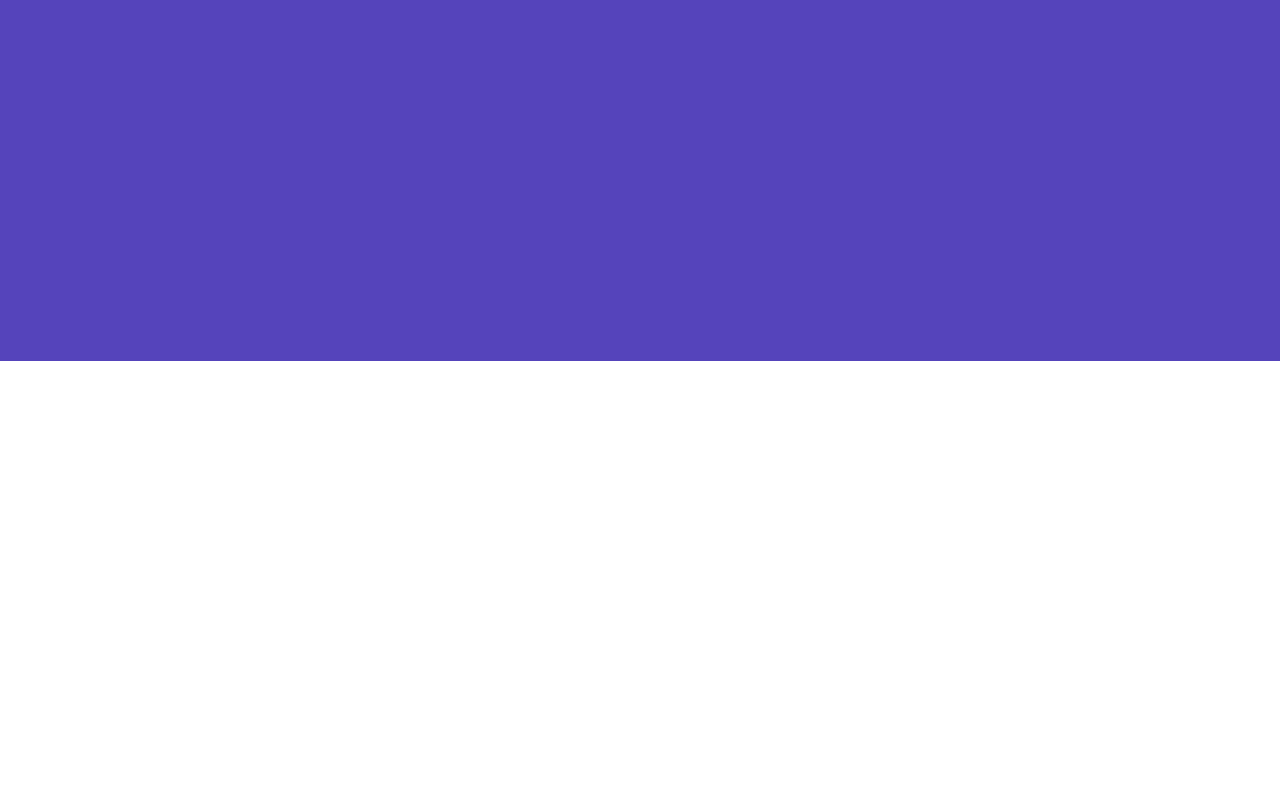
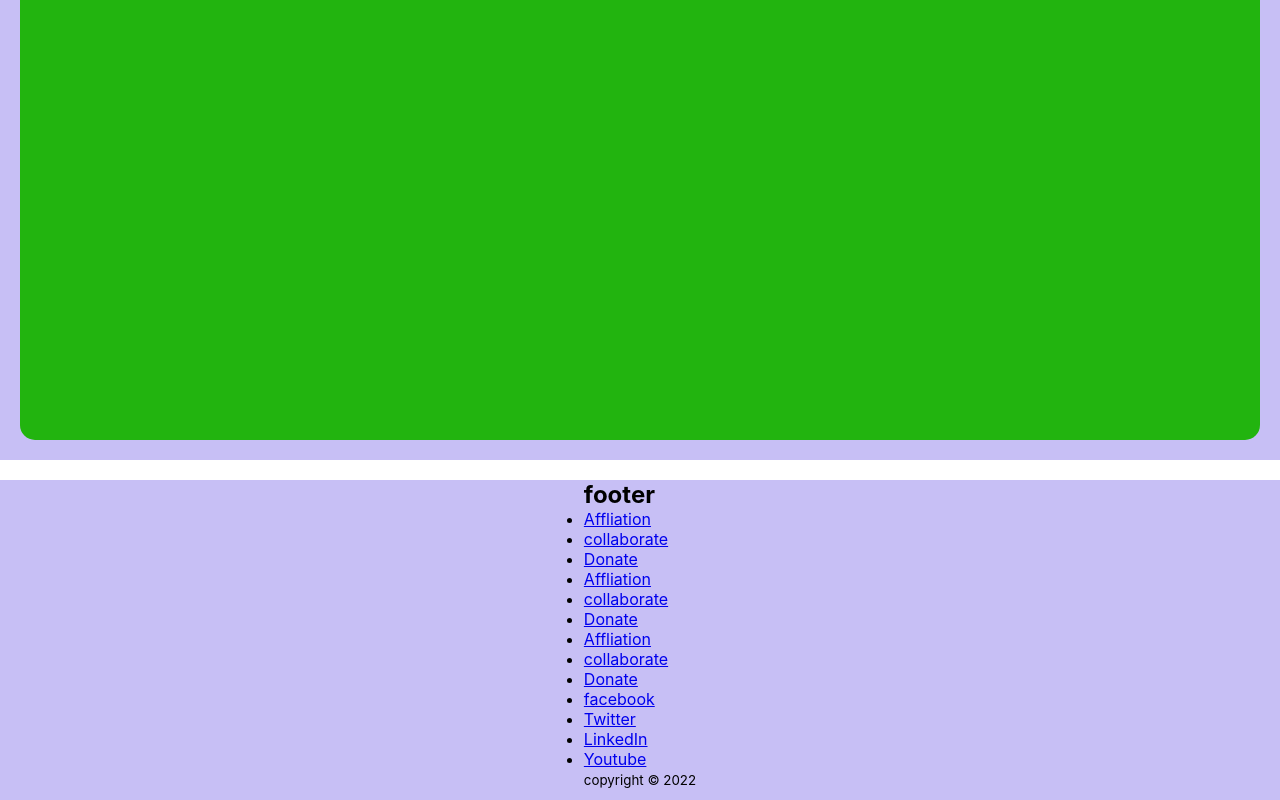
Before and after one commit to sirben181/my-app, a React (Create React App) app: page / in a window 1280 px wide. Shown: the part 519-1319 px from the top of the page. Before the commit the page ends 980 px from the top, so only its background shows below. Built offline with nearby package versions, Linux system fonts and the light colour scheme.

Commit message:
more things here

```diff
--- a/src/App.css
+++ b/src/App.css
@@ -7,7 +7,7 @@
      display:flex;
      flex-direction:column;
      align-items:center;
-     margin:80px 0 100px 0;
+     margin:80px 0 20px 0;
      padding:0 20px 0 20px;
      min-height:100vh;
 
--- a/src/App.js
+++ b/src/App.js
@@ -7,6 +7,7 @@ import Home from './pages/Home';
 import Contacts from './pages/Contacts';
 import About from './pages/About';
 import Projects from './pages/Projects';
+import Footer from './Footer';
 
 function App() {
   return (
@@ -19,6 +20,7 @@ function App() {
         <Route path='/contacts' element={<Contacts/>}/>
         <Route path='/about' element={<About/>}/>
       </Routes>
+      <Footer/>
  </Router>
     </>
   );
--- /dev/null
+++ b/src/Footer.js
@@ -0,0 +1,55 @@
+import React from 'react'
+import {Link} from 'react-router-dom'
+import './footer.css'
+const Footer = () => {
+  return (
+    <div className='footer-container'>
+        <div className="footer-wrapper">
+            <div className="footer-header">
+                <h2>footer</h2>
+            </div>
+            <div className="footer">
+                <div className="footer-links">
+                    <div className="support">
+                        <ul>
+                            <li><Link  to='#'>Affliation</Link></li>
+                            <li><Link to='#'>collaborate</Link></li>
+                            <li><Link to='#'>Donate</Link></li>
+                        </ul>
+                    </div>
+                    <div className="">
+                        <ul>
+                            <li><Link  to='#'>Affliation</Link></li>
+                            <li><Link to='#'>collaborate</Link></li>
+                            <li><Link to='#'>Donate</Link></li>
+                        </ul>
+                    </div>
+                    <div className="support">
+                        <ul>
+                            <li><Link  to='#'>Affliation</Link></li>
+                            <li><Link to='#'>collaborate</Link></li>
+                            <li><Link to='#'>Donate</Link></li>
+                        </ul>
+                    </div>
+                </div>
+                    <div className="social">
+                        <ul>
+                            <li><Link  to='#'>facebook</Link></li>
+                            <li><Link to='#'>Twitter</Link></li>
+                            <li><Link to='#'>LinkedIn</Link></li>
+                            <li><Link to='#'>Youtube</Link></li>
+                        </ul>
+                    </div>
+
+            </div>
+            <div className="copyright">
+                <small>copyright &copy; 2022</small>
+            </div>
+
+        </div>
+
+    </div>
+  )
+}
+
+export default Footer
--- /dev/null
+++ b/src/footer.css
@@ -0,0 +1,17 @@
+*{box-sizing:border-box;
+    margin:0;
+}
+.footer-container{
+    display:flex;
+    flex-direction:column;
+    align-items: center;
+    background:rgb(199, 191, 245);
+    min-height:40vh;
+    width:100%;
+}
+.footer-wrapper{
+    display:flex;
+    flex-direction:column;
+    /* justify-content:center; */
+
+}
--- a/src/pages/Home.js
+++ b/src/pages/Home.js
@@ -7,7 +7,7 @@ const Home = () => {
         <p>this is the home page</p>
          <div className="home-wrapper">
             <div className="home">
-
+                  <p>hello there</p>
             </div>
          </div>
     </div>
--- a/src/pages/home.css
+++ b/src/pages/home.css
@@ -4,6 +4,17 @@
     flex-direction:column;
     /* margin:20px; */
     min-height:100vh;
-    background:#54b;
+    background:rgb(199, 191, 245);
+    width:100%;
 
 }
+.home-wrapper{
+    display:flex;
+    flex-direction:column;
+    margin:20px;
+    min-height:100vh;
+    width:100%;
+    background:rgb(34, 180, 15);
+    border-radius:15px;
+
+}
```
